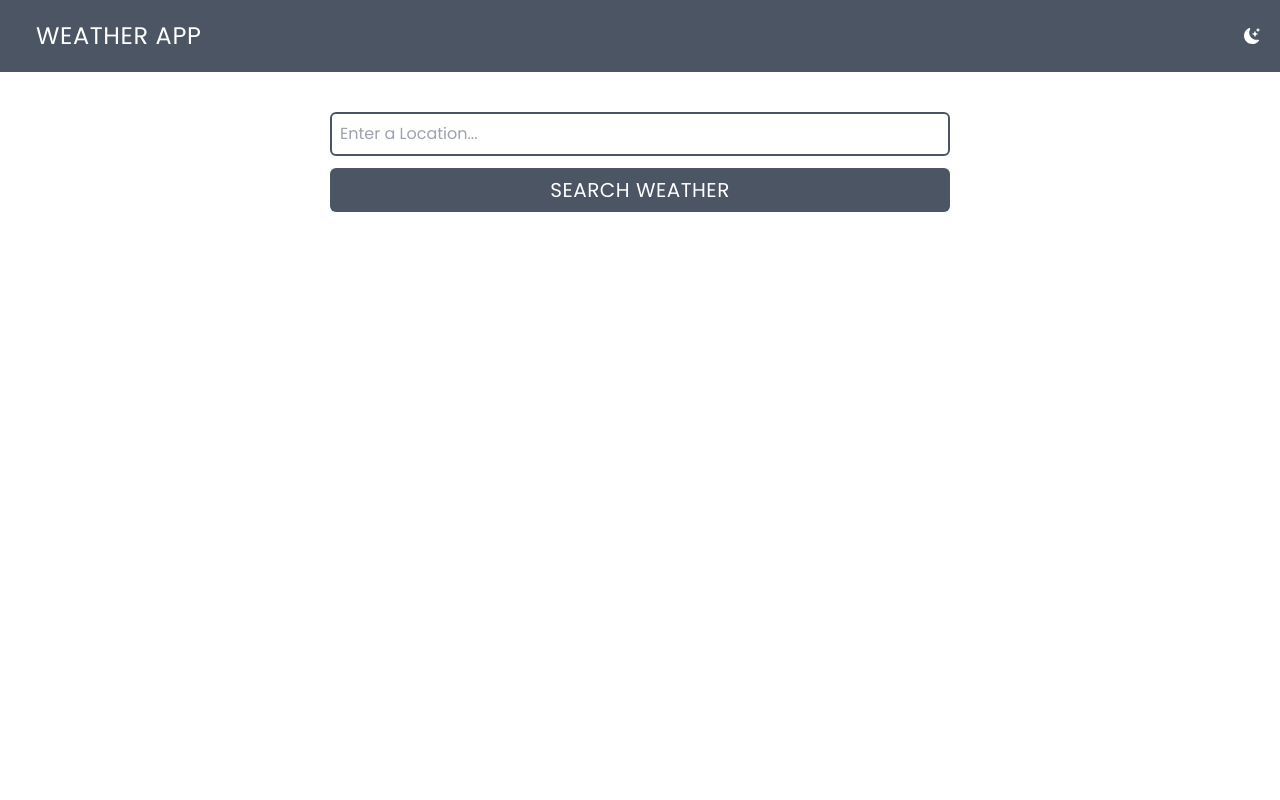
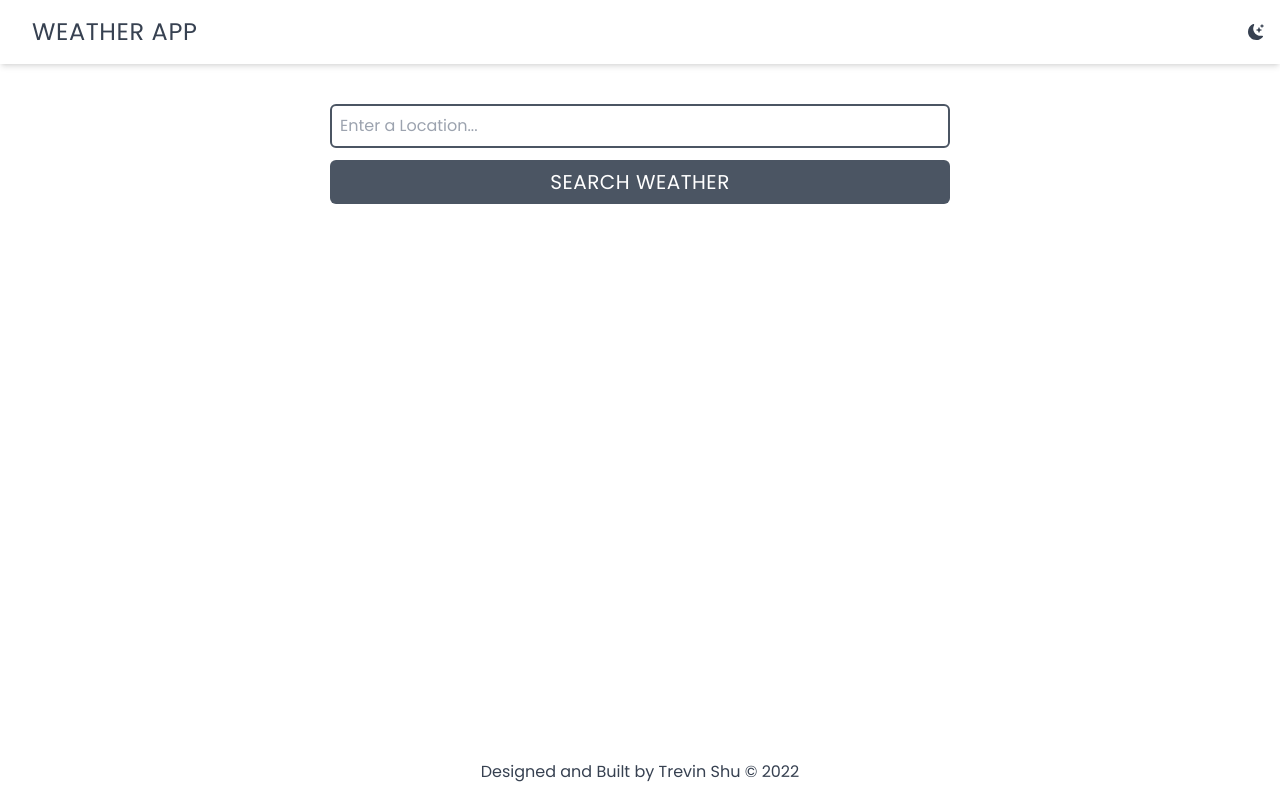
Before and after one commit to trevinshu/react-weather-app, a React (Vite) app: page / in a window 1280 px wide. Built offline with nearby package versions, Linux system fonts and the light colour scheme.

Commit message:
fixed/adjusted animation on search load

```diff
--- a/package.json
+++ b/package.json
@@ -14,7 +14,9 @@
     "react-dom": "^18.2.0",
     "react-icons": "^4.4.0",
     "react-router-dom": "^6.4.1",
-    "react-toastify": "^9.0.8"
+    "react-spinners": "^0.13.4",
+    "react-toastify": "^9.0.8",
+    "vite-plugin-svgr": "^2.2.1"
   },
   "devDependencies": {
     "@types/react": "^18.0.17",
--- a/src/App.jsx
+++ b/src/App.jsx
@@ -5,18 +5,20 @@ import { ToastContainer } from 'react-toastify';
 import 'react-toastify/dist/ReactToastify.css';
 import SearchResult from './pages/SearchResult';
 import DisplayWeather from './pages/DisplayWeather';
+import Footer from './components/Footer';
 
 function App() {
   return (
-    <div className="App">
+    <div className="App flex flex-col h-screen">
       <Header />
       <Routes>
         <Route path="/" element={<Home />}>
           <Route path="search/:result" element={<SearchResult />} />
-          <Route path="display-weather/:weather" element={<DisplayWeather />} />
+          <Route path="display-weather" element={<DisplayWeather />} />
         </Route>
       </Routes>
       <ToastContainer />
+      <Footer />
     </div>
   );
 }
--- /dev/null
+++ b/src/components/Footer.jsx
@@ -0,0 +1,12 @@
+import React from 'react';
+
+function Footer() {
+  const date = new Date().getFullYear();
+  return (
+    <footer className="bg-white p-4 flex justify-center items-center mt-auto">
+      <h2 className="text-gray-700">Designed and Built by Trevin Shu &copy; {date}</h2>
+    </footer>
+  );
+}
+
+export default Footer;
--- a/src/components/Header.jsx
+++ b/src/components/Header.jsx
@@ -1,14 +1,14 @@
 import React from 'react';
+import { Link } from 'react-router-dom';
 import { BsFillMoonStarsFill } from 'react-icons/bs';
 
 function Header() {
   return (
-    <header className=" bg-gray-600 h-1/2 p-5 flex justify-between">
-      <h1 className=" text-white text-2xl uppercase tracking-wide pl-4">Weather App</h1>
-      <button>
-        {' '}
-        <BsFillMoonStarsFill fill="white" />
-      </button>
+    <header className="bg-white p-4 flex justify-between items-center shadow-md">
+      <Link className="text-gray-700 text-2xl uppercase tracking-wide pl-4" to={'/'}>
+        Weather App
+      </Link>
+      <BsFillMoonStarsFill fill="rgb(55 65 81)" />
     </header>
   );
 }
--- a/src/components/LocationItems.jsx
+++ b/src/components/LocationItems.jsx
@@ -4,7 +4,7 @@ import { Link } from 'react-router-dom';
 
 function LocationItems({ weather, index }) {
   return (
-    <motion.div initial={{ opacity: 0 }} animate={{ opacity: 1 }} key={index} className="shadow-md p-4 flex flex-col items-center gap-3 md:items-start">
+    <div key={index} className="shadow-md p-4 flex flex-col items-center gap-3 md:items-start">
       <p className="tracking-wider md:text-xl">
         <span className="font-bold text-lg md:text-xl">Location: </span> {weather.LocalizedName}
       </p>
@@ -18,11 +18,12 @@ function LocationItems({ weather, index }) {
       </p>
       <Link
         className="bg-gray-600 w-full rounded-md p-2 text-white uppercase tracking-widest hover:bg-gray-700 text-center md:text-xl"
-        to={`/display-weather/latitude=${weather.GeoPosition.Latitude}&longitude=${weather.GeoPosition.Longitude}&key=${weather.Key}`}
+        to={`/display-weather`}
+        state={{ latitude: weather.GeoPosition.Latitude, longitude: weather.GeoPosition.Longitude, key: weather.Key }}
       >
         View Weather
       </Link>
-    </motion.div>
+    </div>
   );
 }
 
--- a/src/components/SearchForm.jsx
+++ b/src/components/SearchForm.jsx
@@ -13,7 +13,6 @@ function SearchForm() {
       toast.error('Please enter a Location', { position: 'bottom-center' });
     } else {
       navigate('/search/' + text.toLowerCase().trim());
-      toast.success(`Result for ${text.toLowerCase().trim()}`, { position: 'bottom-center', hideProgressBar: true });
     }
   };
 
@@ -25,10 +24,10 @@ function SearchForm() {
           setText(e.target.value);
         }}
         value={text}
-        className="border-2 border-gray-600 rounded-md w-full p-2 md:w-1/2"
+        className="border-2 border-gray-600 rounded-md w-full p-2 lg:w-2/3 xl:w-1/2"
         placeholder="Enter a Location..."
       />
-      <button className=" bg-gray-600 w-full rounded-md p-2 text-white uppercase tracking-wide hover:bg-gray-700 md:w-1/2 md:text-xl">Search Weather</button>
+      <button className=" bg-gray-600 w-full rounded-md p-2 text-white uppercase tracking-wide hover:bg-gray-700 lg:w-2/3 xl:w-1/2 md:text-xl">Search Weather</button>
     </form>
   );
 }
--- a/src/pages/DisplayWeather.jsx
+++ b/src/pages/DisplayWeather.jsx
@@ -1,7 +1,15 @@
 import React from 'react';
+import { useLocation } from 'react-router-dom';
 
 function DisplayWeather() {
-  return <div>DisplayWeather</div>;
+  const location = useLocation();
+  const { latitude, longitude, key } = location.state;
+  return (
+    <div>
+      DisplayWeather
+      {latitude} and {longitude} and {key}
+    </div>
+  );
 }
 
 export default DisplayWeather;
--- a/src/pages/SearchResult.jsx
+++ b/src/pages/SearchResult.jsx
@@ -1,10 +1,15 @@
 import React, { useEffect, useState } from 'react';
 import { useParams } from 'react-router-dom';
 import LocationItems from '../components/LocationItems';
+import BeatLoader from 'react-spinners/BeatLoader';
+import { toast } from 'react-toastify';
+import { motion } from 'framer-motion';
 
 function SearchResult() {
   const [searchedWeather, setSearchedWeather] = useState([]);
+  const [loading, setLoading] = useState(false);
   const params = useParams();
+  const customId = 'custom-id-yes';
 
   const apiKey = import.meta.env.VITE_API_KEY;
 
@@ -15,13 +20,24 @@ function SearchResult() {
   };
 
   useEffect(() => {
+    setLoading(true);
+    setTimeout(() => {
+      toast.success(`Result for ${params.result.toLowerCase().trim()}`, { position: 'top-center', hideProgressBar: true, toastId: customId });
       searchResult(params.result);
+      setLoading(false);
+    }, 2000);
   }, [params.result]);
 
   console.log(searchedWeather);
 
   return (
-    <div className="mt-10 px-5 md:px-10">
+    <>
+      {loading ? (
+        <div className="flex justify-center items-center text-center h-full">
+          <BeatLoader color="#374151" margin={0} size={30} />
+        </div>
+      ) : (
+        <motion.div className="mt-10 px-5 md:px-10" initial={{ opacity: 0, x: '-100vw' }} animate={{ opacity: 1, x: 0 }} transition={{ type: 'spring', stiffness: '100' }}>
           {searchedWeather.length > 1 ? (
             <h1 className=" text-2xl capitalize mb-5 tracking-widest ">
               Search Results For: <span className="font-bold">{params.result}</span>
@@ -36,12 +52,14 @@ function SearchResult() {
             </h1>
           )}
 
-      <div className="grid grid-cols-2 gap-7 lg:grid-cols-3 2xl:grid-cols-4">
+          <div className="grid grid-cols-1 gap-7 mb-10 md:grid-cols-2 lg:grid-cols-3 2xl:grid-cols-4">
             {searchedWeather.map((weather, index) => {
               return <LocationItems weather={weather} key={index} />;
             })}
           </div>
-    </div>
+        </motion.div>
+      )}
+    </>
   );
 }
 
--- a/vite.config.js
+++ b/vite.config.js
@@ -1,7 +1,8 @@
-import { defineConfig } from 'vite'
-import react from '@vitejs/plugin-react'
+import { defineConfig } from 'vite';
+import react from '@vitejs/plugin-react';
+import svgr from 'vite-plugin-svgr';
 
 // https://vitejs.dev/config/
 export default defineConfig({
-  plugins: [react()]
-})
+  plugins: [svgr(), react()],
+});
```
Also changed, not shown: 1 other file (tests, documents, lock files or other folders). Lines whose indentation alone changed are shown as unchanged.
